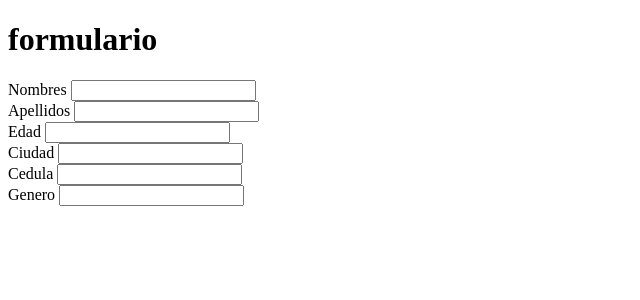
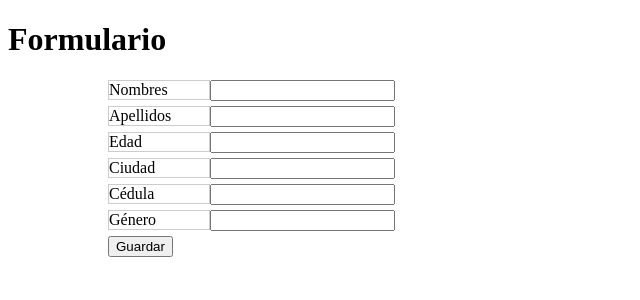
Before and after one commit to andreslimadelpezo/web, a PHP site: page /web/formulario_estudiantes.php in a window 1280 px wide. Shown: the top 300 px of the page, without its empty margins (0-640 px from the left). Run offline with PHP 8.4, Linux system fonts and the light colour scheme; data that the repository does not hold is empty.

Commit message:
formulario estudiantes

```diff
--- a/Conection.php
+++ b/Conection.php
@@ -4,7 +4,7 @@ class Conection{
 	public $con;
 
 	function __construct(){
-		$this->con=mysqli_connect('localhost','root','','primero');
+		$this->con=mysqli_connect('localhost','root','','WEB');
 	}
 }
 ?>
--- a/Estudiantes.php
+++ b/Estudiantes.php
@@ -7,6 +7,34 @@ require_once('Conection.php');//importar
 		return $resultado->fetch_all(MYSQLI_ASSOC);//
 	 }
 
-}
+	 	function create($est_nombres,$est_apellidos,$est_edad,$est_ciudad,$est_cedula,$est_genero){
+	 		$this->con->query("INSERT INTO estudiantes (est_nombres,
+	 													est_apellidos,
+	 													est_edad,
+	 													est_ciudad,
+	 													est_cedula,
+	 													est_genero)
+	 							VALUES('$est_nombres',
+	 									'$est_apellidos',
+	 									'$est_edad',
+	 									'$est_ciudad',
+	 									'$est_cedula',
+	 									'$est_genero')
+	 					");
+
+
+
+
+
+
+
+
+	 	}
+      function edit($est_id){
+             $resultado=$this->con->query("SELECT * FROM estudiantes WHERE est_id=$est_id ");
+             return $resultado->fetch_all(MYSQLI_ASSOC)[0];
+      }
+    }
+
 
 ?>
--- a/formulario_estudiantes.php
+++ b/formulario_estudiantes.php
@@ -1,36 +1,72 @@
+<?php
+require_once("Estudiantes.php");
+$Estudiantes=new Estudiantes();
+
+if(isset($_GET['est_id'])){
+    $datos=$Estudiantes->edit( $_GET['est_id'] );
+}
+?>
 <!DOCTYPE html>
 <html lang="en">
 <head>
     <meta charset="UTF-8">
     <meta name="viewport"content="width-device-width,initial-scale-1.0">
     <title>Formulario Estudiante</title>
+    <style>
+    	.contenedores{
+    		margin-top:5px;
+    		margin-left:100px;
+
+
+    	}
+    	label{
+    		width:100px;
+    		float:left;
+    		font-family:Bodoni MT ;
+    		font-size:16px;
+    		border:solid 1px #ccc;
+
+    	}
+    </style>
 </head>
 <body>
-	<h1>formulario</h1>
+	<h1>Formulario</h1>
+	<form action='acciones_estudiantes.php' method='POST'>
+
     <form action="" method="POST">
+    	<div class="contenedores">
     	<label for="est_nombres">Nombres</label>
-    	<input type="text" name="est_apellidos" id="est_nombres">
-    	<br>
-    	<form action="" method="POST">
+    	<input type="text" name="est_nombres" id="est_nombres"  value="<?php echo $datos['est_nombres'] ?>">
+    	</div>
+
+    	<div class="contenedores" >
     	<label for="est_apellidos">Apellidos</label>
-    	<input type="text" name="est_apellidos" id="est_apellidos">
-    	<br>
-    	<form action="" method="POST">
+    	<input type="text" name="est_apellidos" id="est_apellidos" value="<?php echo $datos['est_apellidos'] ?>" >
+    	</div>
+
+    	<div class="contenedores">
     	<label for="est_edad">Edad</label>
-    	<input type="text" name="est_edad" id="est_edad">
-    	<br>
-    	<form action="" method="POST">
+    	<input type="text" name="est_edad" id="est_edad" value="<?php echo $datos['est_edad'] ?>">
+    	</div>
+
+    	<div class="contenedores">
     	<label for="est_ciudad">Ciudad</label>
-    	<input type="text" name="est_ciudad" id="est_ciudad">
-    	<br>
-    	<form action="" method="POST">
-    	<label for="est_cedula">Cedula</label>
-    	<input type="text" name="est_cedula" id="est_cedula">
-    	<br>
-    	<form action="" method="POST">
-    	<label for="est_nombres">Genero</label>
-    	<input type="text" name="est_genero" id="est_genero">
-    	<br>
+    	<input type="text" name="est_ciudad" id="est_ciudad" value="<?php echo $datos['est_ciudad'] ?>">
+    	</div>
+
+    	<div class="contenedores">
+    	<label for="est_cedula">Cédula</label>
+    	<input type="text" name="est_cedula" id="est_cedula" value="<?php echo $datos['est_cedula'] ?>">
+    	</div>
+
+    	<div class="contenedores">
+    	<label for="est_genero">Género</label>
+    	<input type="text" name="est_genero" id="est_genero" value="<?php echo $datos['est_genero'] ?>">
+     </div>
+     <div class="contenedores">
+          <button>Guardar</button>
+     </div>
     </form>
+
 </body>
 </html>
```
Also changed, not shown: acciones_estudiantes.php (added, +16 -0 lines), lista_estudiantes.php (+15 -6 lines).
